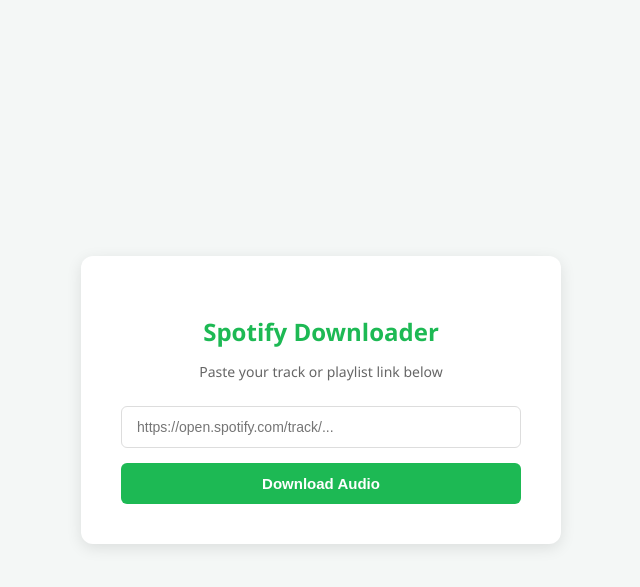
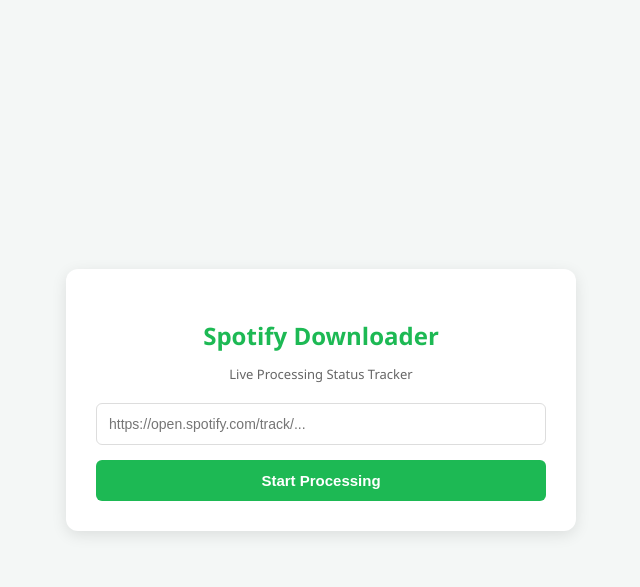
Before and after one commit to kl733993-cmyk/Spotify, a Flask app: page / in a window 1280 px wide. Shown: the top 587 px of the page, without its empty margins (319-959 px from the left). Run offline with Flask 3, Linux system fonts and the light colour scheme.

Commit message:
Update index.html

```diff
--- a/templates/index.html
+++ b/templates/index.html
@@ -3,7 +3,7 @@
 <head>
     <meta charset="UTF-8">
     <meta name="viewport" content="width=device-width, initial-scale=1.0">
-    <title>Spotify Downloader</title>
+    <title>Spotify Downloader - Live Terminal</title>
     <style>
         body {
             font-family: 'Segoe UI', Tahoma, Geneva, Verdana, sans-serif;
@@ -17,34 +17,30 @@
         }
         .container {
             background: #ffffff;
-            padding: 40px;
+            padding: 30px;
             border-radius: 12px;
             box-shadow: 0 4px 15px rgba(0, 0, 0, 0.1);
             width: 100%;
-            max-width: 400px;
+            max-width: 450px;
             text-align: center;
         }
         h2 {
-            margin-bottom: 10px;
-            color: #1DB954; /* Spotify Green */
+            margin-bottom: 5px;
+            color: #1DB954;
         }
         p {
             color: #666;
-            font-size: 14px;
-            margin-bottom: 25px;
+            font-size: 13px;
+            margin-bottom: 20px;
         }
         input[type="text"] {
             width: 100%;
-            padding: 12px 15px;
+            padding: 12px;
             border: 1px solid #ddd;
             border-radius: 6px;
             font-size: 14px;
             box-sizing: border-box;
             outline: none;
-            transition: border-color 0.2s;
-        }
-        input[type="text"]:focus {
-            border-color: #1DB954;
         }
         button {
             width: 100%;
@@ -57,10 +53,23 @@
             border-radius: 6px;
             font-size: 15px;
             cursor: pointer;
-            transition: background 0.2s;
         }
         button:hover {
             background: #1aa34a;
+        }
+        #log {
+            margin-top: 20px;
+            background: #000;
+            color: #00ff66;
+            padding: 10px;
+            border-radius: 6px;
+            font-family: monospace;
+            font-size: 12px;
+            text-align: left;
+            height: 120px;
+            overflow-y: auto;
+            white-space: pre-wrap;
+            display: none;
         }
     </style>
 </head>
@@ -68,13 +77,54 @@
 
     <div class="container">
         <h2>Spotify Downloader</h2>
-        <p>Paste your track or playlist link below</p>
+        <p>Live Processing Status Tracker</p>
 
-        <form action="/download" method="POST">
-            <input type="text" name="url" placeholder="https://open.spotify.com/track/..." required autocomplete="off">
-            <button type="submit">Download Audio</button>
+        <form id="downloadForm">
+            <input type="text" id="url" name="url" placeholder="https://open.spotify.com/track/..." required autocomplete="off">
+            <button type="submit" id="subBtn">Start Processing</button>
         </form>
+
+        <div id="log"></div>
     </div>
+
+    <script>
+        const form = document.getElementById('downloadForm');
+        const logBox = document.getElementById('log');
+        const subBtn = document.getElementById('subBtn');
+
+        form.addEventListener('submit', async (e) => {
+            e.preventDefault();
+            const urlVal = document.getElementById('url').value;
+
+            logBox.style.display = 'block';
+            logBox.textContent = "[*] Connecting to server...\n";
+            subBtn.disabled = true;
+            subBtn.textContent = "Processing...";
+
+            try {
+                const response = await fetch('/download', {
+                    method: 'POST',
+                    headers: { 'Content-Type': 'application/x-www-form-urlencoded' },
+                    body: 'url=' + encodeURIComponent(urlVal)
+                });
+
+                const reader = response.body.getReader();
+                const decoder = new TextDecoder();
+
+                while (true) {
+                    const { value, done } = await reader.read();
+                    if (done) break;
+                    logBox.textContent += decoder.decode(value, { stream: true });
+                    logBox.scrollTop = logBox.scrollHeight;
+                }
+            } catch (err) {
+                logBox.textContent += "\n[-] Connection failed: " + err;
+            } finally {
+                subBtn.disabled = false;
+                subBtn.textContent = "Start Processing";
+            }
+        });
+    </script>
 
 </body>
 </html>
```
